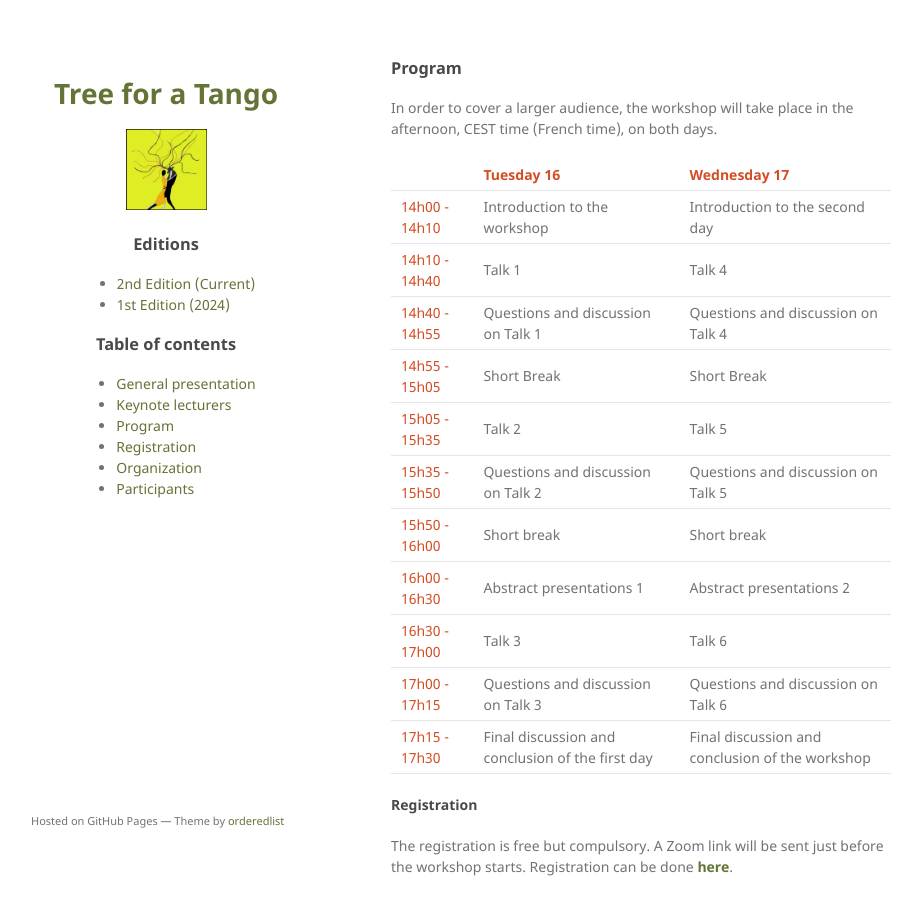
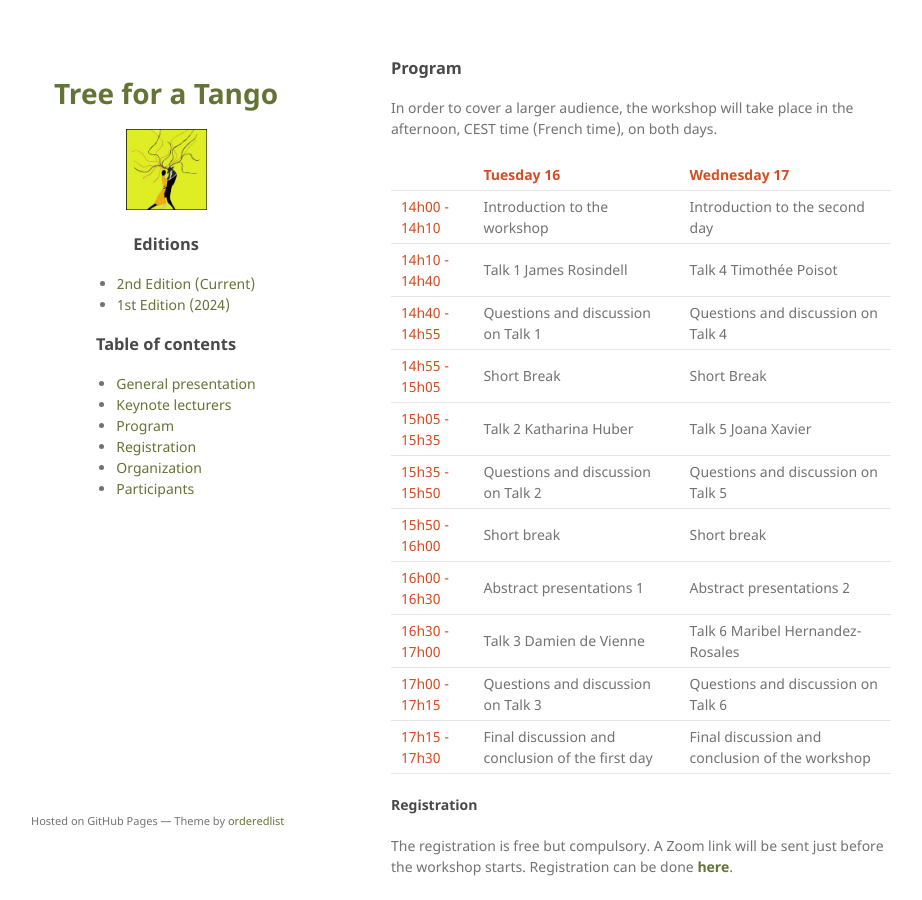
Before and after one commit to bioinf-isel/bioinf-isel.github.io, a Jekyll site: the page built from tree-for-a-tango/index.md, in a window 1280 px wide and 900 px high, scrolled down 5584 px. Shown: the whole window, without its empty margins (179-1101 px from the left). Built offline with Jekyll 4.4.1, drawn with Linux system fonts in a browser that asks for light colours; the repository's description, which GitHub fills in, is left out.

Commit message:
Adding speakers

```diff
--- a/tree-for-a-tango/index.md
+++ b/tree-for-a-tango/index.md
@@ -121,14 +121,14 @@ In order to cover a larger audience, the workshop will take place in the afterno
 |              | <span style="color:#D34E24"> Tuesday 16</span>          | <span style="color:#D34E24"> Wednesday 17</span> |
 |:-------------|:------------------|:----------|
 |  <span style="color:#D34E24">14h00 \- 14h10</span>| Introduction to the workshop | Introduction to the second day  |
-| <span style="color:#D34E24">14h10 \- 14h40</span> | Talk 1  | Talk 4 |
+| <span style="color:#D34E24">14h10 \- 14h40</span> | Talk 1  James Rosindell | Talk 4 Timothée Poisot |
 | <span style="color:#D34E24">14h40 \- 14h55</span> | Questions and discussion on Talk 1     | Questions and discussion on Talk 4   |
 | <span style="color:#D34E24">14h55 \- 15h05</span> | Short Break     | Short Break   |
-| <span style="color:#D34E24">15h05 \- 15h35</span> | Talk 2  | Talk 5  |
+| <span style="color:#D34E24">15h05 \- 15h35</span> | Talk 2 Katharina Huber | Talk 5 Joana Xavier |
 | <span style="color:#D34E24">15h35 \- 15h50</span> | Questions and discussion on Talk 2     | Questions and discussion on Talk 5   |
 | <span style="color:#D34E24">15h50 \- 16h00</span> | Short break | Short break  |
 | <span style="color:#D34E24">16h00 \- 16h30</span> | Abstract presentations 1 | Abstract presentations 2  |
-| <span style="color:#D34E24">16h30 \- 17h00</span> | Talk 3  | Talk 6  |
+| <span style="color:#D34E24">16h30 \- 17h00</span> | Talk 3 Damien de Vienne  | Talk 6 Maribel Hernandez-Rosales  |
 | <span style="color:#D34E24">17h00 \- 17h15</span> | Questions and discussion on Talk 3     | Questions and discussion on Talk 6  |
 | <span style="color:#D34E24">17h15 \- 17h30</span> | Final discussion and conclusion of the first day | Final discussion and conclusion of the workshop  |
 
```
